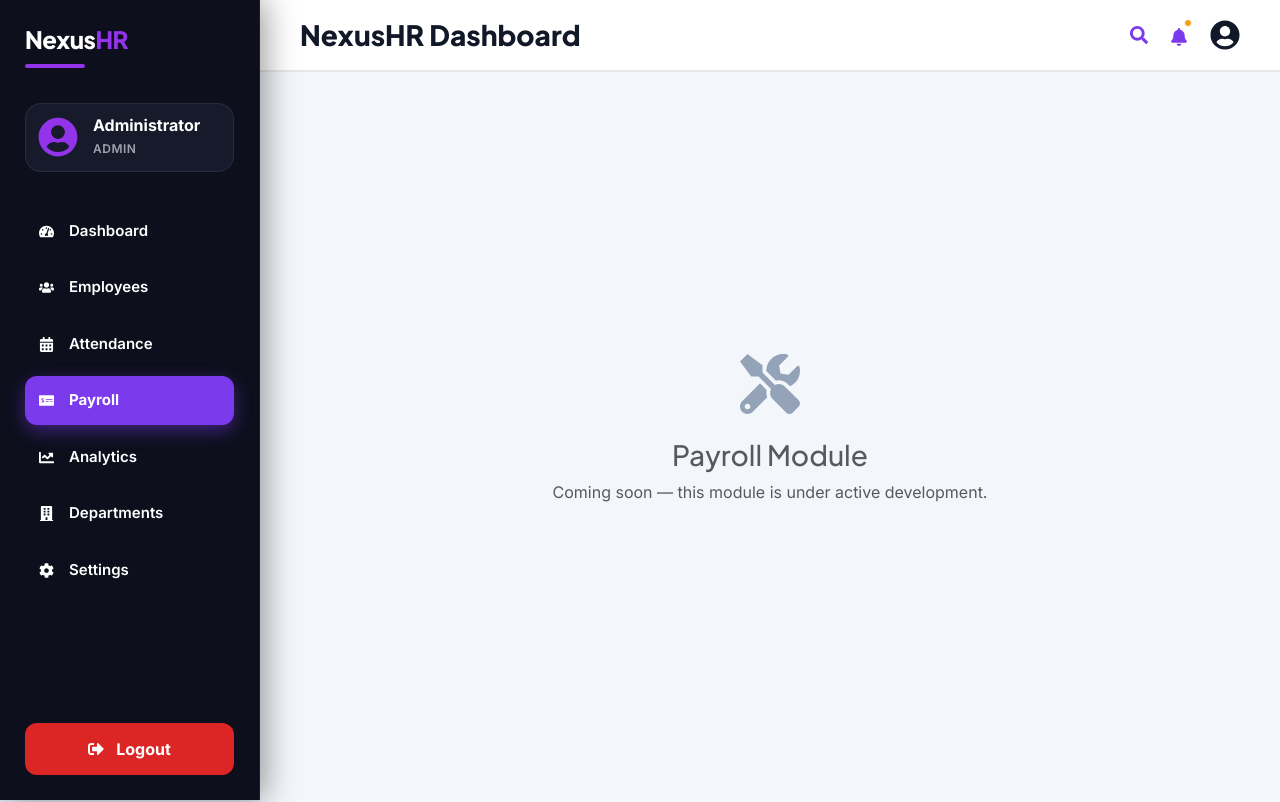
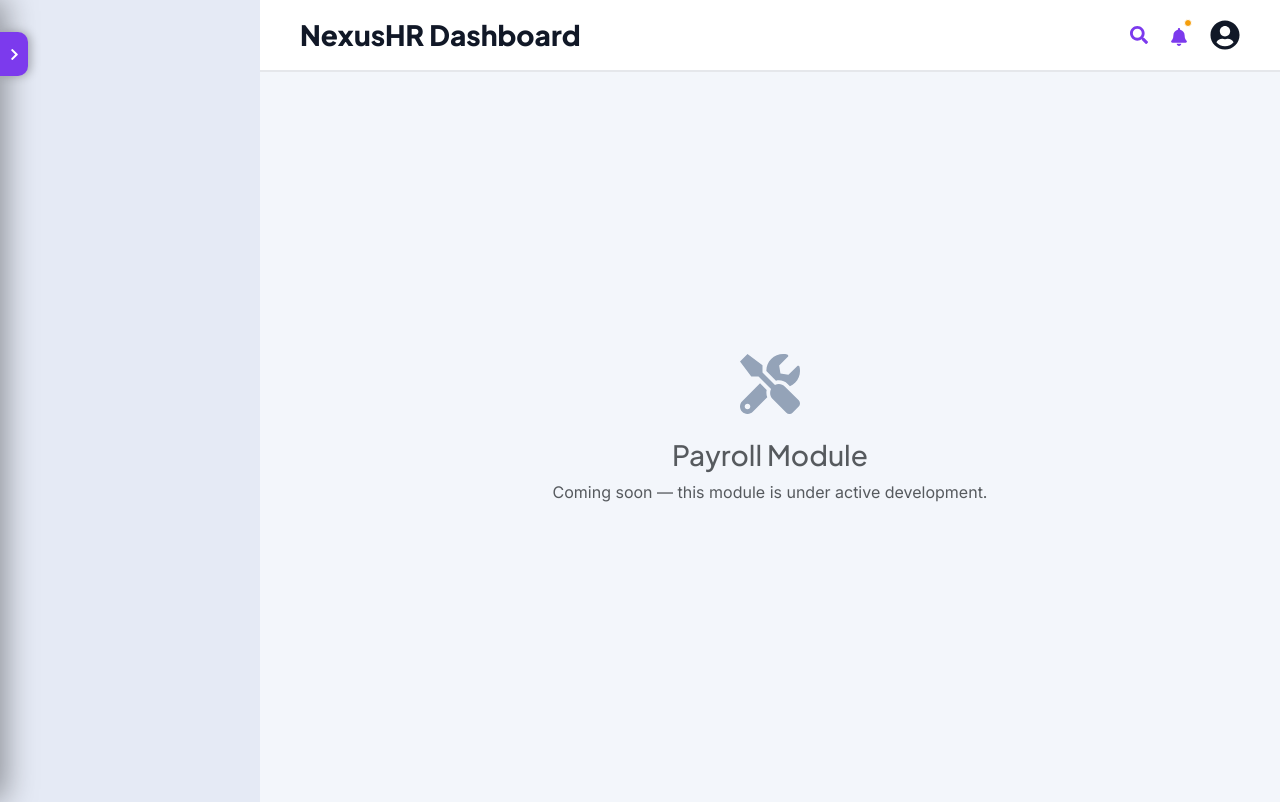
Before and after one commit to 2005-Rajat/nexushr-frontend, a React (Vite) app: page /payroll in a window 1280 px wide. Built offline with nearby package versions, Linux system fonts and the light colour scheme.

Commit message:
frontend improved

```diff
--- a/src/components/Sidebar.jsx
+++ b/src/components/Sidebar.jsx
@@ -1,3 +1,4 @@
+import { useState } from "react";
 import { useNavigate, useLocation } from "react-router-dom";
 import {
   FaTachometerAlt,
@@ -8,10 +9,14 @@ import {
   FaCog,
   FaSignOutAlt,
   FaUserCircle,
-  FaBuilding
+  FaBuilding,
+  FaChevronLeft,
+  FaChevronRight
 } from "react-icons/fa";
 
-function Sidebar() {
+const SIDEBAR_WIDTH = 260;
+
+function Sidebar({ isOpen, setIsOpen }) {
 
   const navigate = useNavigate();
   const location = useLocation();
@@ -33,13 +38,19 @@ function Sidebar() {
     window.location.href = "/";
   };
 
+  const toggleSidebar = () => setIsOpen((prev) => !prev);
+
   return (
+    <>
+      {/* Sidebar panel */}
       <div
         style={{
-        width: "260px",
+          width: `${SIDEBAR_WIDTH}px`,
           height: "100vh",
           background: "#0D0F1C",
           position: "fixed",
+          top: 0,
+          left: 0,
           color: "#FFFFFF",
           padding: "25px",
           display: "flex",
@@ -47,7 +58,9 @@ function Sidebar() {
           justifyContent: "space-between",
           boxShadow: "5px 0 30px rgba(0,0,0,0.4)",
           zIndex: 10,
-        borderRight: "1px solid rgba(255,255,255,0.06)"
+          borderRight: "1px solid rgba(255,255,255,0.06)",
+          transform: isOpen ? "translateX(0)" : `translateX(-${SIDEBAR_WIDTH}px)`,
+          transition: "transform 0.25s ease"
         }}
       >
         <div>
@@ -178,7 +191,37 @@ function Sidebar() {
         </div>
 
       </div>
+
+      {/* Floating toggle tab — stays visible whether sidebar is open or closed */}
+      <div
+        onClick={toggleSidebar}
+        style={{
+          position: "fixed",
+          top: "32px",
+          left: isOpen ? `${SIDEBAR_WIDTH}px` : "0px",
+          width: "28px",
+          height: "44px",
+          background: "#7C3AED",
+          borderRadius: isOpen ? "0 10px 10px 0" : "0 10px 10px 0",
+          display: "flex",
+          alignItems: "center",
+          justifyContent: "center",
+          cursor: "pointer",
+          zIndex: 11,
+          boxShadow: "3px 0 10px rgba(0,0,0,0.25)",
+          transition: "left 0.25s ease"
+        }}
+        title={isOpen ? "Collapse sidebar" : "Expand sidebar"}
+      >
+        {isOpen ? (
+          <FaChevronLeft size={13} color="#FFFFFF" />
+        ) : (
+          <FaChevronRight size={13} color="#FFFFFF" />
+        )}
+      </div>
+    </>
   );
 }
 
 export default Sidebar;
+export { SIDEBAR_WIDTH };
```
Lines whose indentation alone changed are shown as unchanged.
